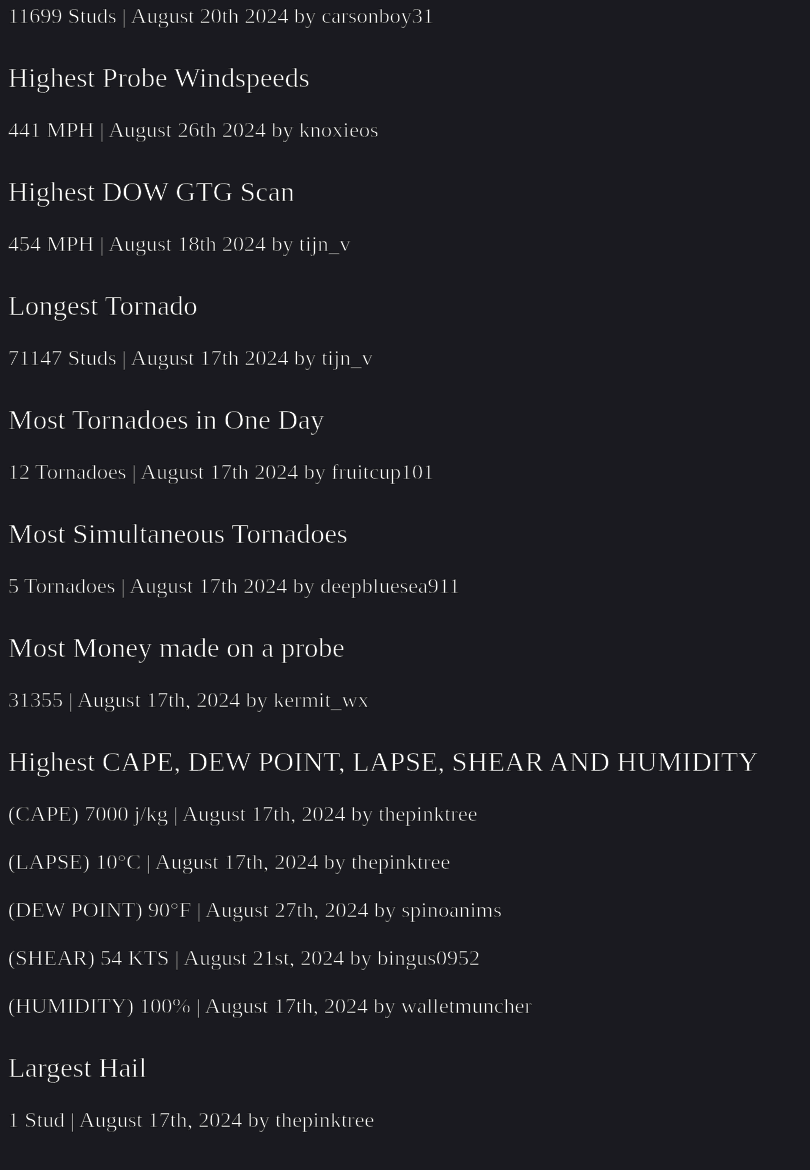
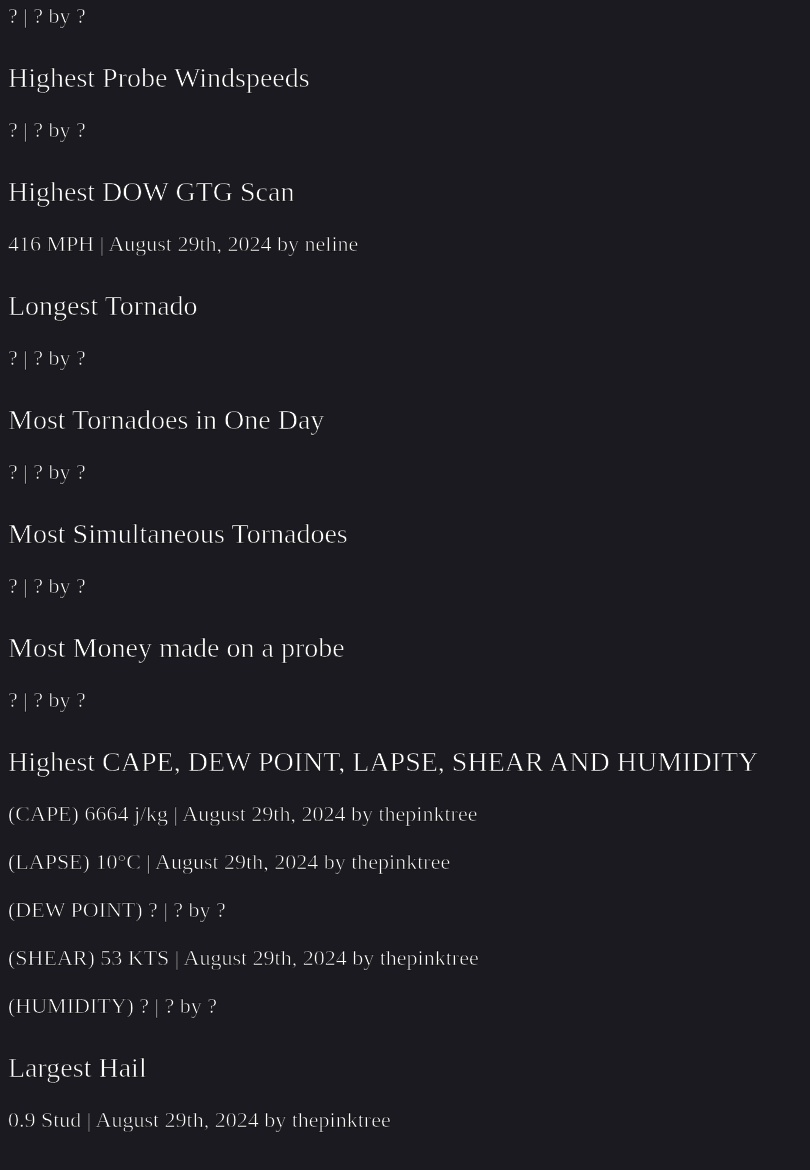
Before and after one commit to Thustro/twisterrecords, a plain HTML site: page helicity.html in a window 1280 px wide. Shown: the part 294-1464 px from the top of the page, without its empty margins (0-810 px from the left). Drawn offline with Linux system fonts and the light colour scheme; a web font is replaced by a local one.

Commit message:
Add files via upload

```diff
--- a/helicity.html
+++ b/helicity.html
@@ -138,31 +138,31 @@
 	<meta property="twitter:description" content="more frequently updated and better records for Helicity since it may take quite a while for records to be updated." />
 
 	<!-- Meta Tags Generated with https://metatags.io -->
-	<p class="title">Better Official Helicity Records 1.8.2<p>
+	<p class="title">Better Official Helicity Records 1.8.3<p>
 	<p class="website" >norfolk404.space<p>
 	<p class="info" >better helicity records, submit records through</p>
 	<a href="https://discord.gg/HXn4tGVaJH">https://discord.gg/HXn4tGVaJH</a>
 	<p class="header" >Widest Tornado</p>
-	<p class="widest" >11699 Studs | August 20th 2024 by carsonboy31</p>
+	<p class="widest" >? | ? by ?</p>
 	<p class="header" >Highest Probe Windspeeds</p>
-	<p class="widest" >441 MPH | August 26th 2024 by knoxieos</p>
+	<p class="widest" >? | ? by ?</p>
 	<p class="header" >Highest DOW GTG Scan</p>
-	<p class="widest" >454 MPH | August 18th 2024 by tijn_v</p>
+	<p class="widest" >416 MPH | August 29th, 2024 by neline</p>
 	<p class="header" >Longest Tornado</p>
-	<p class="widest" >71147 Studs | August 17th 2024 by tijn_v</p>
+	<p class="widest" >? | ? by ?</p>
 	<p class="header" >Most Tornadoes in One Day</p>
-	<p class="widest" >12 Tornadoes | August 17th 2024 by fruitcup101</p>
+	<p class="widest" >? | ? by ?</p>
 	<p class="header" >Most Simultaneous Tornadoes</p>
-	<p class="widest" >5 Tornadoes | August 17th 2024 by deepbluesea911</p>
+	<p class="widest" >? | ? by ?</p>
 	<p class="header" >Most Money made on a probe</p>
-	<p class="widest" >31355 | August 17th, 2024 by kermit_wx</p>
+	<p class="widest" >? | ? by ?</p>
 	<p class="header" >Highest CAPE, DEW POINT, LAPSE, SHEAR AND HUMIDITY</p>
-	<p class="widest" >(CAPE) 7000 j/kg | August 17th, 2024 by thepinktree</p>
-	<p class="widest" >(LAPSE) 10°C | August 17th, 2024 by thepinktree</p>
-	<p class="widest" >(DEW POINT) 90°F | August 27th, 2024 by spinoanims</p>
-	<p class="widest" >(SHEAR) 54 KTS | August 21st, 2024 by bingus0952</p>
-	<p class="widest" >(HUMIDITY) 100% | August 17th, 2024 by walletmuncher</p>
+	<p class="widest" >(CAPE) 6664 j/kg | August 29th, 2024 by thepinktree</p>
+	<p class="widest" >(LAPSE) 10°C | August 29th, 2024 by thepinktree</p>
+	<p class="widest" >(DEW POINT) ? | ? by ?</p>
+	<p class="widest" >(SHEAR) 53 KTS | August 29th, 2024 by thepinktree</p>
+	<p class="widest" >(HUMIDITY) ? | ? by ?</p>
 	<p class="header" >Largest Hail</p>
-	<p class="widest" >1 Stud | August 17th, 2024 by thepinktree</p>
+	<p class="widest" >0.9 Stud | August 29th, 2024 by thepinktree</p>
 	</body>
 </html>
```
